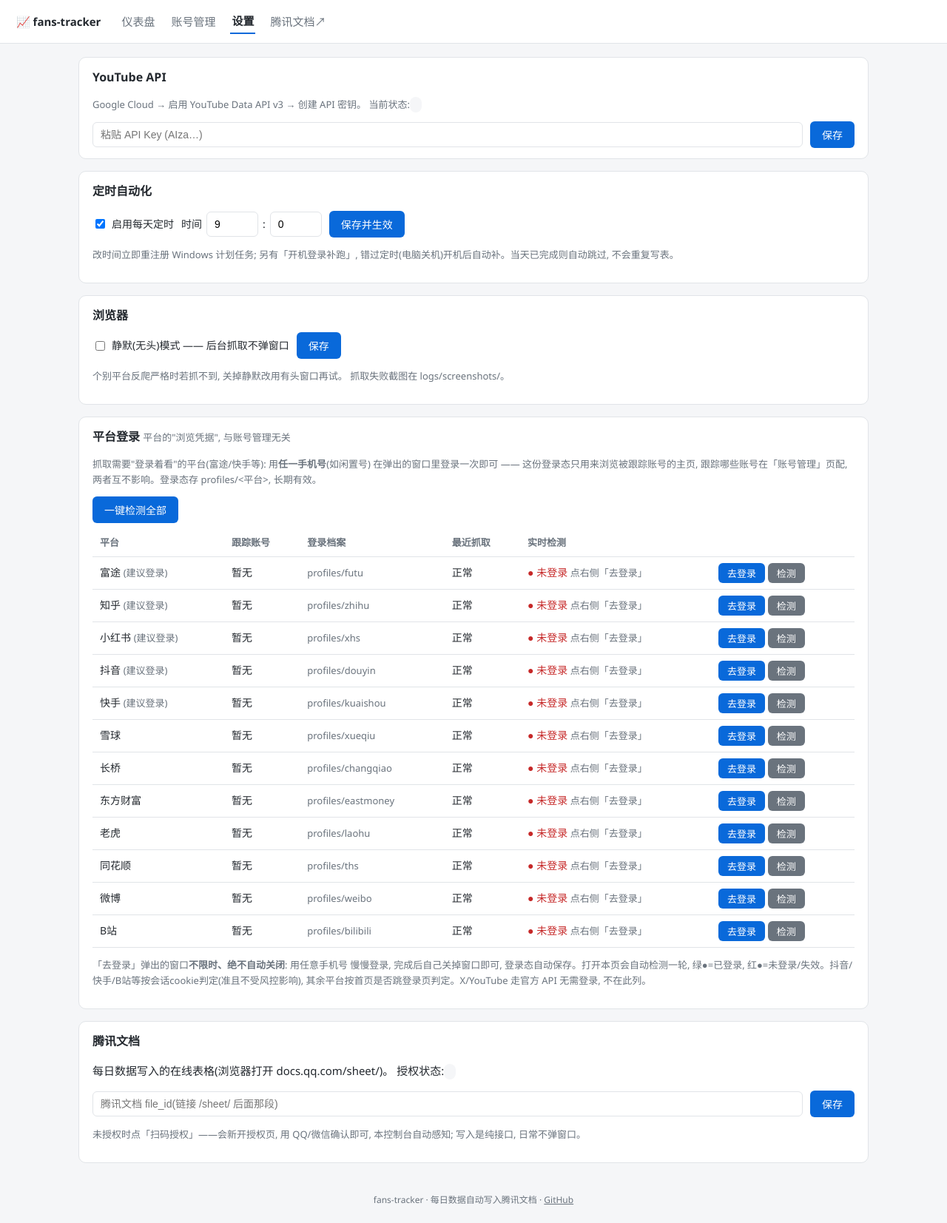
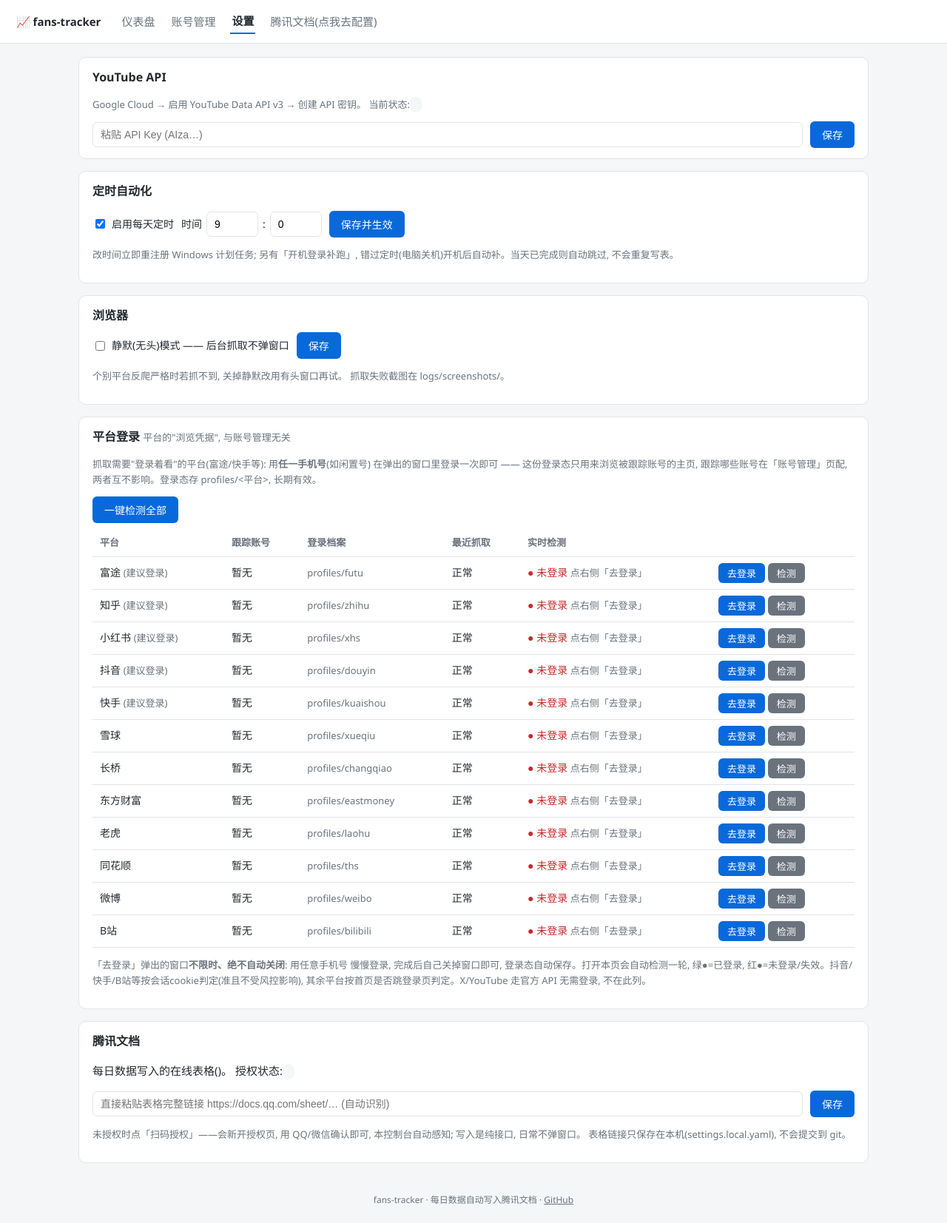
Before and after one commit to 1375692655hzh/fans-tracker, a Flask app: page /settings in a window 1280 px wide. Shown: the whole page at 74% size. Run offline with Flask 3, Linux system fonts and the light colour scheme; data that the repository does not hold is empty.

Commit message:
去绑定腾讯文档: file_id只存本机settings.local.yaml(gitignore), tdoc去硬编码, 导航链接动态化, 设置页支持粘贴完整链接自动提取ID, 仪表盘立即抓取按钮鲁棒化(请求失败明确提示而非静默)

```diff
--- a/config/settings.yaml
+++ b/config/settings.yaml
@@ -1,4 +1,3 @@
-# 由控制台自动生成; 各项含义见 README.md
 browser:
   mode: auto
   cdp_url: http://127.0.0.1:9222
@@ -13,7 +12,6 @@
   port: 8787
   auto_open: false
 tdoc:
-  file_id: YOUR_SHEET_ID
   header:
   - 账号所有人
   - 所属平台
--- a/main.py
+++ b/main.py
@@ -36,12 +36,26 @@
 # ---------- 配置 ----------
 
 def load_settings() -> dict:
+    """settings.yaml ← settings.local.yaml 覆盖合并(本地文件不进git,
+    腾讯文档 file_id 这类私有配置只存 local)。"""
     try:
-        return yaml.safe_load(
+        d = yaml.safe_load(
             (ROOT / "config" / "settings.yaml").read_text(encoding="utf-8")) or {}
     except Exception as e:
         log.warning("settings.yaml 读取失败(%s), 用默认值", e)
-        return {}
+        d = {}
+    lf = ROOT / "config" / "settings.local.yaml"
+    if lf.exists():
+        try:
+            local = yaml.safe_load(lf.read_text(encoding="utf-8")) or {}
+            for k, v in local.items():
+                if isinstance(v, dict) and isinstance(d.get(k), dict):
+                    d[k].update(v)
+                else:
+                    d[k] = v
+        except Exception as e:
+            log.warning("settings.local.yaml 读取失败(%s), 忽略", e)
+    return d
 
 
 def load_accounts() -> list:
--- a/tdoc.py
+++ b/tdoc.py
@@ -262,7 +262,10 @@
     hist_all = load_hist()
 
     tcfg = settings.get("tdoc") or {}
-    file_id = tcfg.get("file_id") or "YOUR_SHEET_ID"
+    file_id = tcfg.get("file_id") or ""
+    if not file_id:
+        raise TDocError("未配置腾讯文档: 控制台「设置」页粘贴表格完整链接"
+                        "(docs.qq.com/sheet/…)保存即可")
     header = tcfg.get("header") or ["账号所有人", "所属平台", "账号名称",
                                     "阅读/播放量", "内容数", "增粉", "累计粉丝"]
     date = date or hist_day.get("date") or datetime.now().strftime("%Y-%m-%d")
--- a/webapp/app.py
+++ b/webapp/app.py
@@ -22,6 +22,13 @@
 from fetchers.browser_page import BROWSER_PLATFORMS  # noqa: E402
 
 app = Flask(__name__)
+
+
+@app.context_processor
+def _inject_tdoc_link():
+    """导航栏腾讯文档链接: 配了才指向真表格, 没配引导去设置页。"""
+    fid = ((load_settings().get("tdoc") or {}).get("file_id") or "").strip()
+    return {"tdoc_link": f"https://docs.qq.com/sheet/{fid}" if fid else ""}
 
 CRAWL_LOG = ROOT / "logs" / "web_crawl.log"
 _state = {"running": False, "started": "", "proc": None, "tail": ""}
@@ -359,11 +366,23 @@
                                       settings["schedule"]["enabled"])
         msgs.append(f"计划任务已更新: {out}")
     if "tdoc_file_id" in d:
-        fid = (d.get("tdoc_file_id") or "").strip()
-        if fid:
-            settings.setdefault("tdoc", {})["file_id"] = fid
-            _save_yaml(f, settings)
-            msgs.append(f"腾讯文档 file_id 已更新: {fid}")
+        raw = (d.get("tdoc_file_id") or "").strip()
+        m = re.search(r"docs\.qq\.com/sheet/([A-Za-z0-9]+)", raw)
+        fid = (m.group(1) if m else re.sub(r"[^A-Za-z0-9]", "", raw)) or ""
+        # 私有配置只存 settings.local.yaml(gitignore), 公开仓库不带任何表格ID
+        import yaml
+        lf = ROOT / "config" / "settings.local.yaml"
+        local = {}
+        if lf.exists():
+            try:
+                local = yaml.safe_load(lf.read_text(encoding="utf-8")) or {}
+            except Exception:
+                local = {}
+        local.setdefault("tdoc", {})["file_id"] = fid
+        lf.write_text(yaml.safe_dump(local, allow_unicode=True, sort_keys=False),
+                      encoding="utf-8")
+        msgs.append("腾讯文档已保存(仅存本机, 不进git)"
+                    + (f", 表格: docs.qq.com/sheet/{fid}" if fid else "(已清空)"))
     if not msgs:
         return jsonify({"ok": False, "msg": "没有可应用的更改"})
     return jsonify({"ok": True, "msg": "; ".join(msgs)})
@@ -371,6 +390,7 @@
 
 def _save_yaml(f: Path, d: dict):
     import yaml
+    d.setdefault("tdoc", {}).pop("file_id", None)   # 表格ID只存local, 不进git
     text = yaml.safe_dump(d, allow_unicode=True, sort_keys=False)
     f.write_text("# 由控制台自动生成; 各项含义见 README.md\n" + text,
                  encoding="utf-8")
--- a/webapp/templates/base.html
+++ b/webapp/templates/base.html
@@ -12,7 +12,7 @@
   <a href="/" class="{% if request.path == '/' %}on{% endif %}">仪表盘</a>
   <a href="/accounts" class="{% if request.path == '/accounts' %}on{% endif %}">账号管理</a>
   <a href="/settings" class="{% if request.path == '/settings' %}on{% endif %}">设置</a>
-  <a href="https://docs.qq.com/sheet/YOUR_SHEET_ID" target="_blank">腾讯文档↗</a>
+  <a href="{% if tdoc_link %}{{ tdoc_link }}{% else %}/settings{% endif %}"{% if tdoc_link %} target="_blank"{% endif %}>{% if tdoc_link %}腾讯文档↗{% else %}腾讯文档(点我去配置){% endif %}</a>
 </nav>
 <main>
 {% block body %}{% endblock %}
--- a/webapp/templates/settings.html
+++ b/webapp/templates/settings.html
@@ -58,15 +58,16 @@
 
 <div class="card">
   <h3>腾讯文档</h3>
-  <p>每日数据写入的在线表格(浏览器打开 docs.qq.com/sheet/<span id="tdoc-id"></span>)。
+  <p>每日数据写入的在线表格(<span id="tdoc-link"></span>)。
   授权状态: <span id="tdoc-token" class="badge"></span></p>
   <div class="row">
-    <input id="tdoc-fid" class="grow" placeholder="腾讯文档 file_id(链接 /sheet/ 后面那段)">
+    <input id="tdoc-fid" class="grow" placeholder="直接粘贴表格完整链接 https://docs.qq.com/sheet/… (自动识别)">
     <button id="btn-fid">保存</button>
     <button id="btn-tdoc-auth" style="display:none">扫码授权</button>
   </div>
   <p class="muted" id="tdoc-auth-hint">未授权时点「扫码授权」——会新开授权页,
-  用 QQ/微信确认即可, 本控制台自动感知; 写入是纯接口, 日常不弹窗口。</p>
+  用 QQ/微信确认即可, 本控制台自动感知; 写入是纯接口, 日常不弹窗口。
+  表格链接只保存在本机(settings.local.yaml), 不会提交到 git。</p>
 </div>
 {% endblock %}
 
@@ -81,14 +82,15 @@
   document.getElementById("sc-h").value = s.schedule.hour;
   document.getElementById("sc-m").value = s.schedule.minute;
   document.getElementById("hl").checked = s.headless;
-  document.getElementById("tdoc-id").textContent = s.tdoc_file_id;
-  document.getElementById("tdoc-fid").value = s.tdoc_file_id || "";
   const tok = document.getElementById("tdoc-token");
   tok.textContent = s.tdoc_token_ok ? "已授权 ✓" : "未授权";
   tok.className = "badge " + (s.tdoc_token_ok ? "ok" : "warn");
   document.getElementById("btn-tdoc-auth").style.display =
     s.tdoc_token_ok ? "none" : "";
   document.getElementById("tdoc-fid").value = s.tdoc_file_id || "";
+  document.getElementById("tdoc-link").innerHTML = s.tdoc_file_id
+    ? `<a href="https://docs.qq.com/sheet/${s.tdoc_file_id}" target="_blank">点这里打开你的表格</a>`
+    : "还没绑定, 粘贴链接保存即可";
   document.getElementById("task-state").textContent =
     s.task.registered ? "Windows 计划任务已注册: " + s.task.raw
                       : "计划任务未注册(保存下面设置即可注册)";
```
Also changed, not shown: webapp/templates/index.html (+26 -4 lines), README.md, 1 other file.
